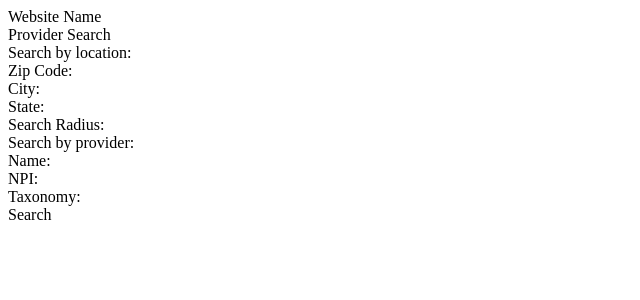
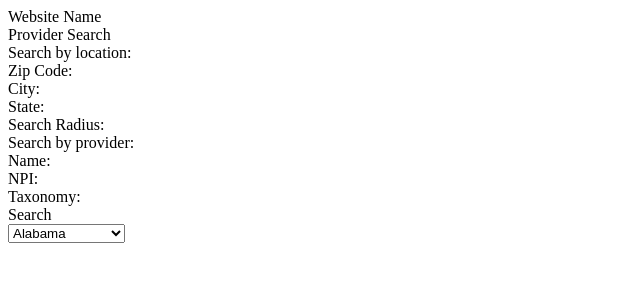
Before and after one commit to dvuong917/Bearhack2024Website, a Next.js app: page / in a window 1280 px wide. Shown: the top 300 px of the page, without its empty margins (0-640 px from the left). Built offline with nearby package versions, Linux system fonts and the light colour scheme.

Commit message:
Completed Dropdown

```diff
--- a/src/app/page.js
+++ b/src/app/page.js
@@ -1,5 +1,6 @@
 import Landing from "../components/Landing";
 import Button from "../components/Button";
+import Dropdown from "../components/Dropdown";
 import React from "react";
 
 const page = () => {
@@ -9,6 +10,7 @@
       <div>
         <Button text="Search" background="bg-cyan-300" />
       </div>
+      <Dropdown />
     </div>
   );
 };
--- /dev/null
+++ b/src/components/Dropdown.js
@@ -0,0 +1,62 @@
+import React from "react";
+
+const Dropdown = () => {
+  return (
+    <div>
+      <select>
+        <option value="AL">Alabama</option>
+        <option value="AK">Alaska</option>
+        <option value="AZ">Arizona</option>
+        <option value="AR">Arkansas</option>
+        <option value="CA">California</option>
+        <option value="CO">Colorado</option>
+        <option value="CT">Connecticut</option>
+        <option value="DE">Delaware</option>
+        <option value="FL">Florida</option>
+        <option value="GA">Georgia</option>
+        <option value="HI">Hawaii</option>
+        <option value="ID">Idaho</option>
+        <option value="IL">Illinois</option>
+        <option value="IN">Indiana</option>
+        <option value="IA">Iowa</option>
+        <option value="KS">Kansas</option>
+        <option value="KY">Kentucky</option>
+        <option value="LA">Louisiana</option>
+        <option value="ME">Maine</option>
+        <option value="MD">Maryland</option>
+        <option value="MA">Massachusetts</option>
+        <option value="MI">Michigan</option>
+        <option value="MN">Minnesota</option>
+        <option value="MS">Mississippi</option>
+        <option value="MO">Missouri</option>
+        <option value="MT">Montana</option>
+        <option value="NE">Nebraska</option>
+        <option value="NV">Nevada</option>
+        <option value="NH">New Hampshire</option>
+        <option value="NJ">New Jersey</option>
+        <option value="NM">New Mexico</option>
+        <option value="NY">New York</option>
+        <option value="NC">North Carolina</option>
+        <option value="ND">North Dakota</option>
+        <option value="OH">Ohio</option>
+        <option value="OK">Oklahoma</option>
+        <option value="OR">Oregon</option>
+        <option value="PA">Pennsylvania</option>
+        <option value="RI">Rhode Island</option>
+        <option value="SC">South Carolina</option>
+        <option value="SD">South Dakota</option>
+        <option value="TN">Tennessee</option>
+        <option value="TX">Texas</option>
+        <option value="UT">Utah</option>
+        <option value="VT">Vermont</option>
+        <option value="VA">Virginia</option>
+        <option value="WA">Washington</option>
+        <option value="WV">West Virginia</option>
+        <option value="WI">Wisconsin</option>
+        <option value="WY">Wyoming</option>
+      </select>
+    </div>
+  );
+};
+
+export default Dropdown;
```
